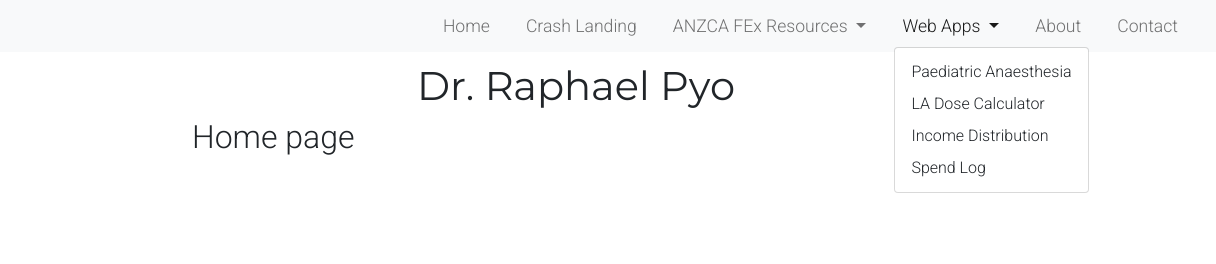
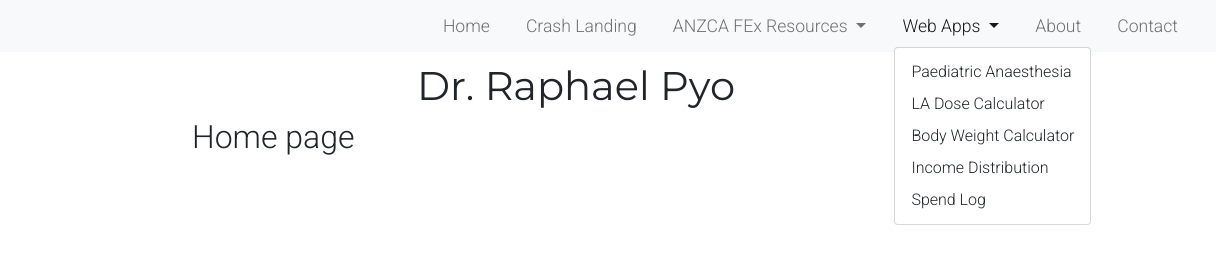
Before and after one commit to raphaelmhpyo/rp-site, a plain HTML site: page index.html in a window 1280 px wide. Both pictures are taken after a click on the button "Web Apps". Shown: the full height of the page, 64-1280 px from the left. Drawn offline with nearby package versions, Linux system fonts and the light colour scheme.

Commit message:
Update index.html

```diff
--- a/index.html
+++ b/index.html
@@ -61,6 +61,7 @@
             <div class="dropdown-menu" aria-labelledby="navbarCalcDropdown">
               <a class="dropdown-item" href="paed-doses.html">Paediatric Anaesthesia</a>
               <a class="dropdown-item" href="la-calc.html">LA Dose Calculator</a>
+              <a class="dropdown-item" href="bwCalc.html">Body Weight Calculator</a>
               <a class="dropdown-item" href="income-distribution.html">Income Distribution</a>
               <a class="dropdown-item" href="spend-log.html">Spend Log</a>
             </div>
```
